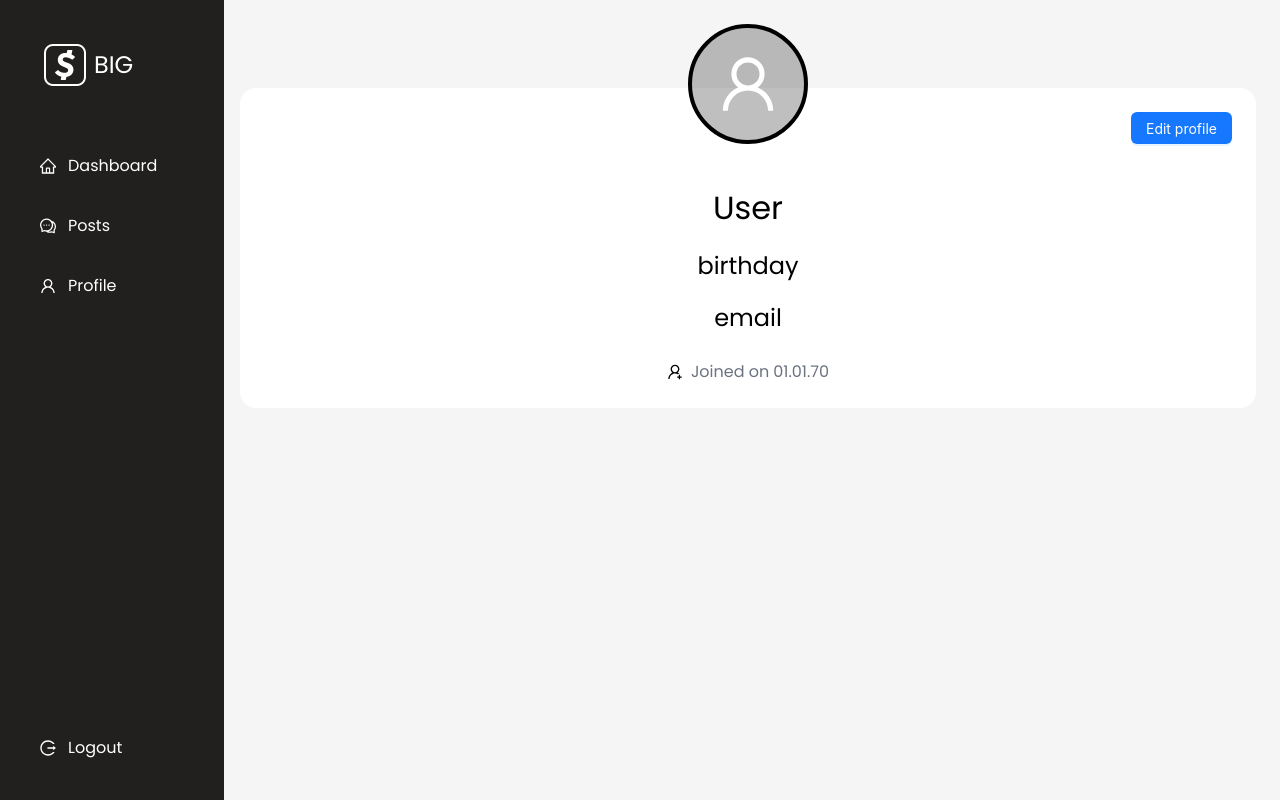
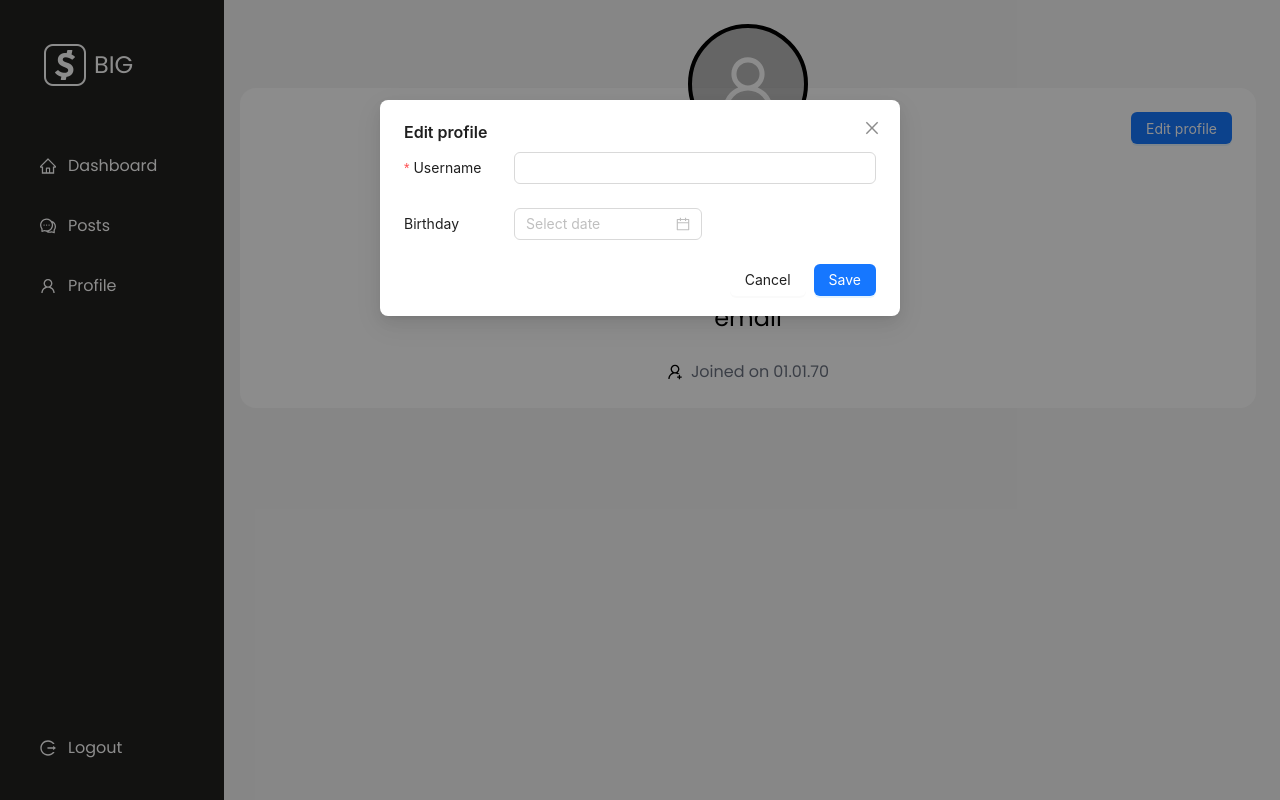
Before and after one commit to ZavhorodniiArtem/BIG-Project, a React (Vite) app: page /profile in a window 1280 px wide. Both pictures are taken after a click on the button "Edit profile". Built offline with nearby package versions, Linux system fonts and the light colour scheme; no server answers.

Commit message:
BP-6 Added form for update profile

```diff
--- a/src/main.tsx
+++ b/src/main.tsx
@@ -52,6 +52,12 @@ const store = RootStore.create({
       viewsCount: 0,
     },
   },
+  profile: {
+    profile: {
+      userName: '',
+      birthday: '',
+    },
+  },
 });
 
 export const StoreContext = createContext(store);
--- a/src/store/index.ts
+++ b/src/store/index.ts
@@ -1,10 +1,12 @@
 import { types } from 'mobx-state-tree';
-import PostsStore from '@/store/posts/PostsStore.ts';
 import AuthStore from './auth/authStore.ts';
+import PostsStore from './posts/PostsStore.ts';
+import ProfileStore from './profile/ProfileStore.ts';
 
 const RootStore = types.model('RootStore', {
   Posts: PostsStore,
   auth: AuthStore,
+  profile: ProfileStore,
 });
 
 export default RootStore;
--- /dev/null
+++ b/src/store/profile/ProfileModel.ts
@@ -0,0 +1,6 @@
+import { types } from 'mobx-state-tree';
+
+export const ProfileModel = types.model('ProfileModel', {
+  userName: types.string,
+  birthday: types.string,
+});
--- /dev/null
+++ b/src/store/profile/ProfileStore.ts
@@ -0,0 +1,24 @@
+import { flow, types } from 'mobx-state-tree';
+import httpClient from '@/api/requests';
+import { ProfileModel } from '@/store/profile/ProfileModel.ts';
+
+const ProfileStore = types
+  .model('ProfileStore', {
+    profile: ProfileModel,
+  })
+
+  .actions((self) => {
+    return {
+      editProfile: flow(function* (body) {
+        try {
+          const res = yield httpClient.patch(`/me`, body);
+          console.log('res', res);
+          self.profile = res;
+        } catch (e) {
+          console.log('error:', e);
+        }
+      }),
+    };
+  });
+
+export default ProfileStore;
--- a/src/view/profile/Profile.tsx
+++ b/src/view/profile/Profile.tsx
@@ -1,16 +1,14 @@
 import { observer } from 'mobx-react-lite';
 import useStore from '@hooks/useStore.ts';
-import { toJS } from 'mobx';
-import { useEffect } from 'react';
-import { UserOutlined } from '@ant-design/icons';
+import { useEffect, useState } from 'react';
+import { UserAddOutlined, UserOutlined } from '@ant-design/icons';
 import { Avatar, Button } from 'antd';
-import { UserAddOutlined } from '@ant-design/icons';
 import { format } from 'date-fns';
+import EditProfileModal from '@/view/profile/compounds/EditProfileModal.tsx';
 
 const Profile = () => {
+  const [isModalOpen, setIsModalOpen] = useState(false);
   const { auth } = useStore();
-
-  console.log('me', toJS(auth.me));
 
   useEffect(() => {
     auth.getMe();
@@ -28,7 +26,11 @@ const Profile = () => {
 
       <div className="bg-white rounded-2xl mt-16 pb-6">
         <div className="flex justify-end items-end">
-          <Button type="primary" className="mt-6 mr-6 ">
+          <Button
+            type="primary"
+            className="mt-6 mr-6"
+            onClick={() => setIsModalOpen(true)}
+          >
             Edit profile
           </Button>
         </div>
@@ -36,7 +38,9 @@ const Profile = () => {
         <div className="flex flex-col items-center mt-10">
           <p className="text-[32px]">{auth.me.userName || 'User'}</p>
 
-          <p className="text-[24px] my-4">{auth.me.birthday || 'birthday'}</p>
+          <p className="text-[24px] my-4">
+            {format(new Date(auth.me.birthday || 0), 'dd.MM.yy') || 'birthday'}
+          </p>
 
           <p className="text-[24px]">{auth.me.email || 'email'}</p>
 
@@ -51,6 +55,12 @@ const Profile = () => {
           </div>
         </div>
       </div>
+
+      <EditProfileModal
+        isModalOpen={isModalOpen}
+        setIsModalOpen={setIsModalOpen}
+        username={auth.me.userName || ''}
+      />
     </div>
   );
 };
--- /dev/null
+++ b/src/view/profile/compounds/EditProfileModal.tsx
@@ -0,0 +1,76 @@
+import { Button, DatePicker, Form, Input, Modal } from 'antd';
+import useStore from '@hooks/useStore.ts';
+import { TEditProfile, TEditValues } from '@/view/profile/compounds/types.ts';
+
+const EditProfileModal = ({
+  isModalOpen,
+  setIsModalOpen,
+  username,
+}: TEditProfile) => {
+  const { profile } = useStore();
+  const { auth } = useStore();
+
+  const handleOk = async (values: TEditValues) => {
+    try {
+      const data = { ...values, birthday: values.birthday.$d };
+      await profile.editProfile(data);
+      await auth.getMe();
+      setIsModalOpen(false);
+    } catch (err) {
+      console.log('err', err);
+    }
+  };
+
+  const handleCancel = () => setIsModalOpen(false);
+
+  return (
+    <Modal
+      title="Edit profile"
+      open={isModalOpen}
+      footer={null}
+      onCancel={handleCancel}
+    >
+      <Form
+        name="profile"
+        labelCol={{ flex: '110px' }}
+        labelAlign="left"
+        labelWrap
+        wrapperCol={{ flex: 1 }}
+        colon={false}
+        style={{ maxWidth: 600 }}
+        onFinish={handleOk}
+        initialValues={{
+          userName: username,
+        }}
+      >
+        <Form.Item
+          label="Username"
+          name="userName"
+          rules={[{ required: true }]}
+        >
+          <Input />
+        </Form.Item>
+
+        <Form.Item label="Birthday" name="birthday">
+          <DatePicker />
+        </Form.Item>
+
+        <div className="flex justify-end">
+          <Button
+            type="default"
+            htmlType="button"
+            className="mr-2"
+            onClick={handleCancel}
+          >
+            Cancel
+          </Button>
+          <Button type="primary" htmlType="submit">
+            Save
+          </Button>
+        </div>
+      </Form>
+    </Modal>
+  );
+};
+
+export default EditProfileModal;
--- /dev/null
+++ b/src/view/profile/compounds/types.ts
@@ -0,0 +1,14 @@
+export type TEditProfile = {
+  isModalOpen: boolean;
+  setIsModalOpen: (bool: boolean) => void;
+  username: string;
+};
+
+type TDatePicker = {
+  $d: string;
+};
+
+export type TEditValues = {
+  userName: string;
+  birthday: TDatePicker;
+};
```
